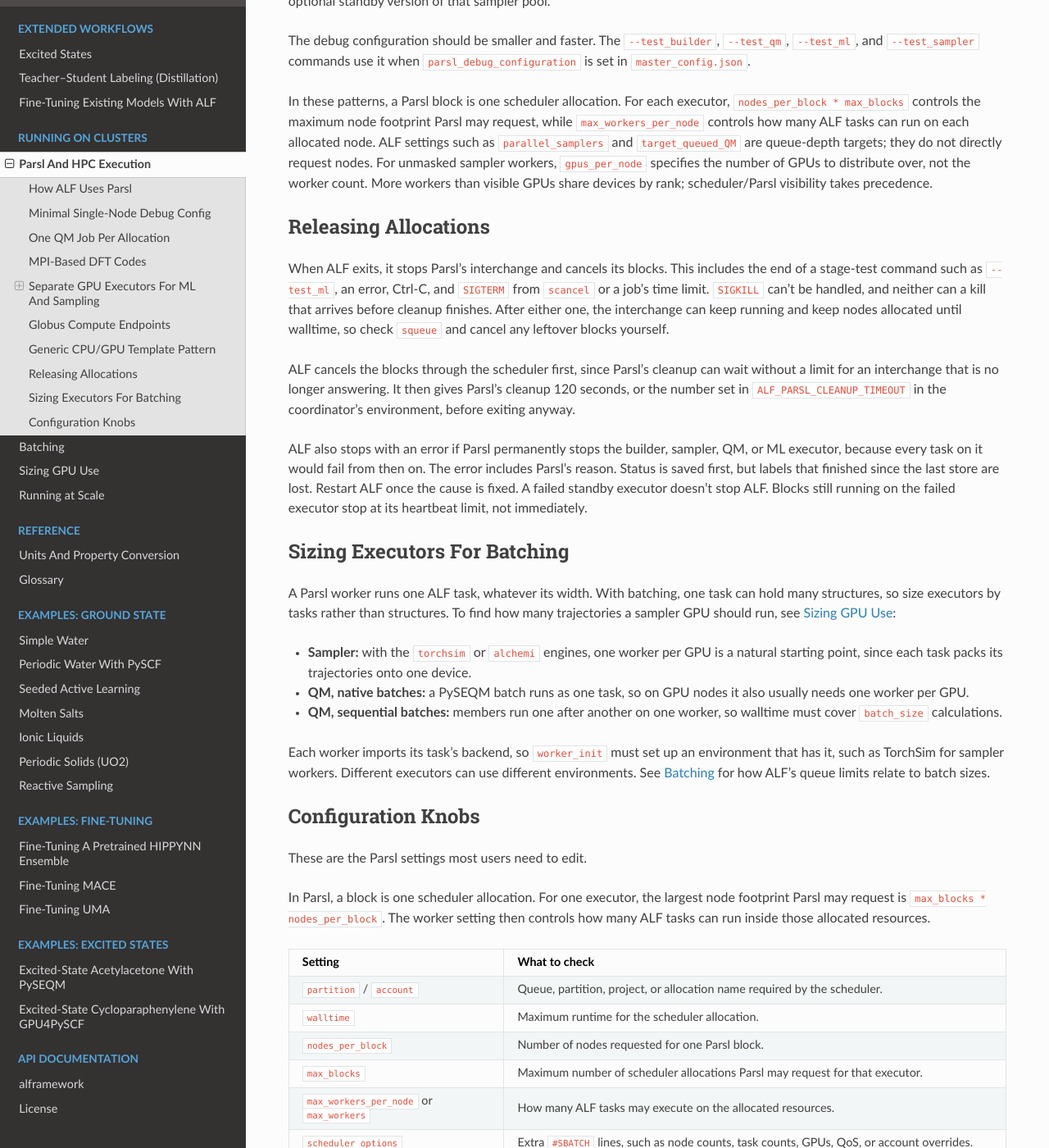
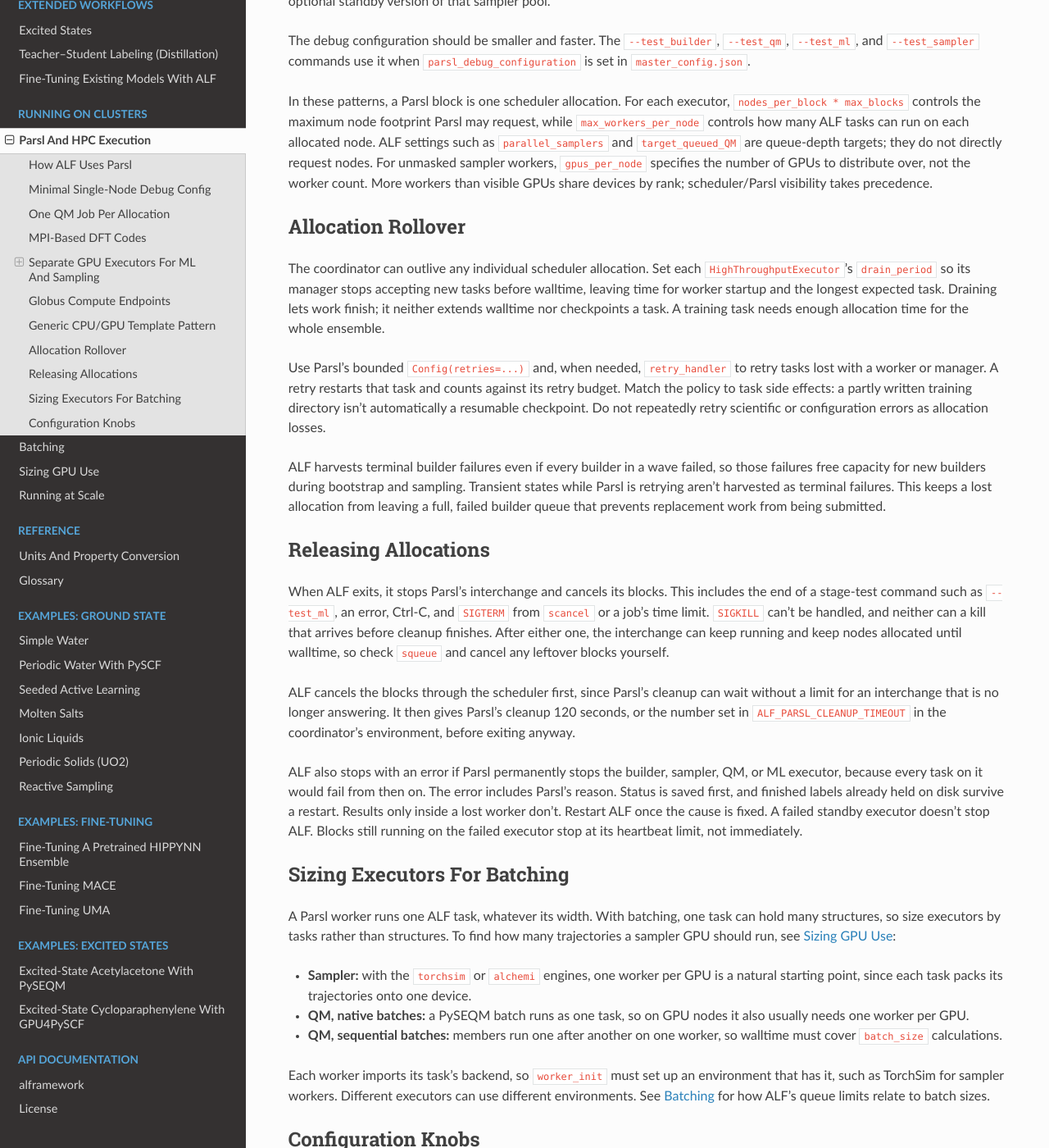
Before and after one commit to lanl/ALF, a Sphinx documentation site: the page built from docs/source/user_guide/parsl.rst, in a window 1280 px wide and 1400 px high, scrolled down 7308 px. Shown: the whole window at 82% size. Built offline with Sphinx 7.4.7 and the Read the Docs theme 3.1.0, drawn with Linux system fonts in a browser that asks for light colours; pages that are not in the unit, such as notebooks, are missing from menus.

Commit message:
Recover when an entire builder wave fails after worker loss

```diff
--- a/docs/source/user_guide/parsl.rst
+++ b/docs/source/user_guide/parsl.rst
@@ -420,6 +420,27 @@ nodes. For unmasked sampler workers, ``gpus_per_node`` specifies the number of
 GPUs to distribute over, not the worker count. More workers than visible GPUs
 share devices by rank; scheduler/Parsl visibility takes precedence.
 
+Allocation Rollover
+-------------------
+
+The coordinator can outlive any individual scheduler allocation. Set each
+``HighThroughputExecutor``'s ``drain_period`` so its manager stops accepting new
+tasks before walltime, leaving time for worker startup and the longest expected
+task. Draining lets work finish; it neither extends walltime nor checkpoints a
+task. A training task needs enough allocation time for the whole ensemble.
+
+Use Parsl's bounded ``Config(retries=...)`` and, when needed, ``retry_handler``
+to retry tasks lost with a worker or manager. A retry restarts that task and
+counts against its retry budget. Match the policy to task side effects: a
+partly written training directory isn't automatically a resumable checkpoint.
+Do not repeatedly retry scientific or configuration errors as allocation losses.
+
+ALF harvests terminal builder failures even if every builder in a wave failed,
+so those failures free capacity for new builders during bootstrap and sampling.
+Transient states while Parsl is retrying aren't harvested as terminal failures.
+This keeps a lost allocation from leaving a full, failed builder queue that
+prevents replacement work from being submitted.
+
 .. _parsl-releasing-allocations:
 
 Releasing Allocations
@@ -436,8 +457,9 @@ interchange that is no longer answering. It then gives Parsl's cleanup 120 secon
 ``ALF_PARSL_CLEANUP_TIMEOUT`` in the coordinator's environment, before exiting anyway.
 
 ALF also stops with an error if Parsl permanently stops the builder, sampler, QM, or ML executor, because
-every task on it would fail from then on. The error includes Parsl's reason. Status is saved first, but
-labels that finished since the last store are lost. Restart ALF once the cause is fixed. A failed standby
+every task on it would fail from then on. The error includes Parsl's reason. Status is saved first,
+and finished labels already held on disk survive a restart. Results only inside a lost worker don't.
+Restart ALF once the cause is fixed. A failed standby
 executor doesn't stop ALF. Blocks still running on the failed executor stop at its heartbeat limit, not
 immediately.
 
```
Also changed, not shown: 2 other files.
